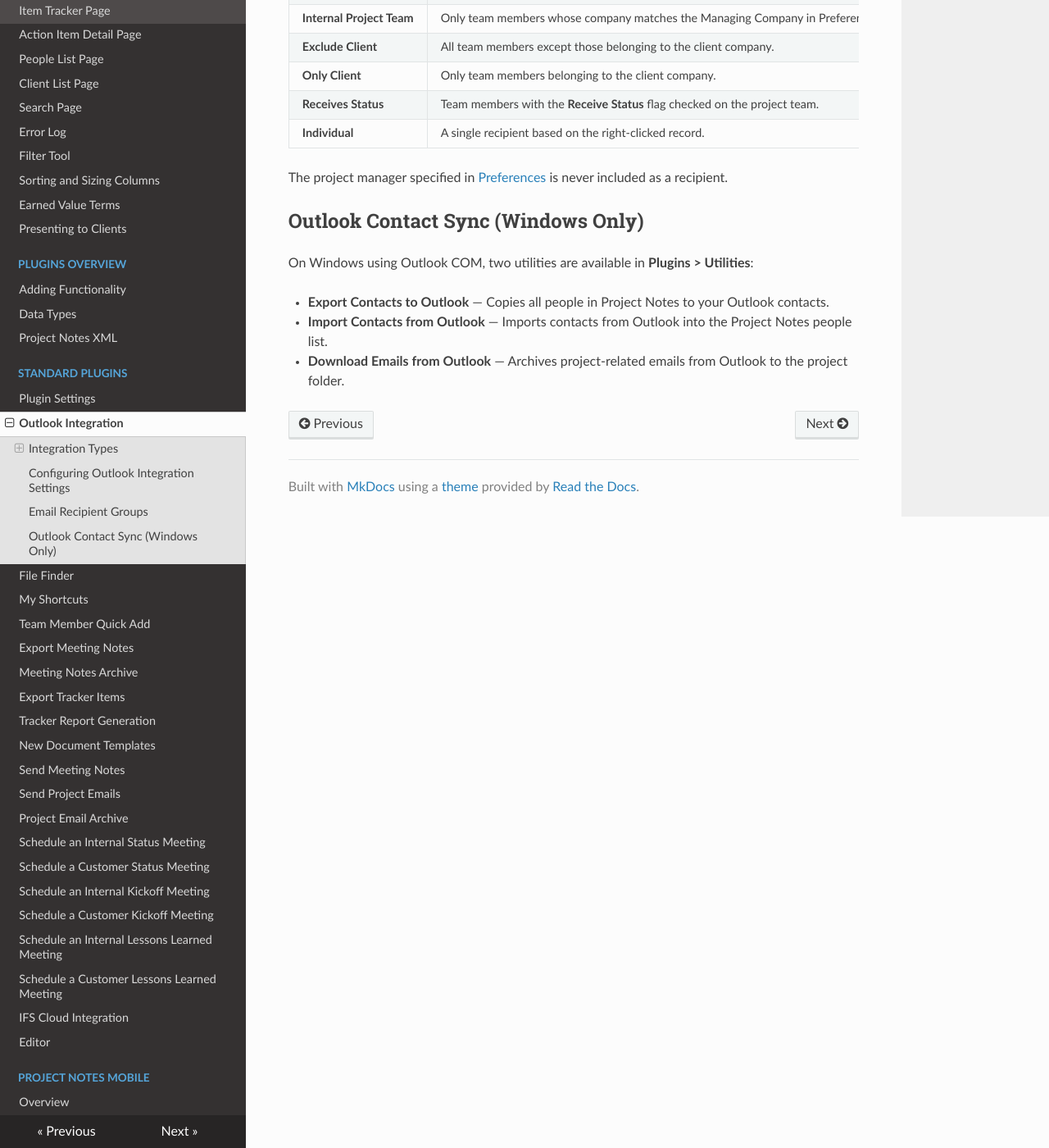
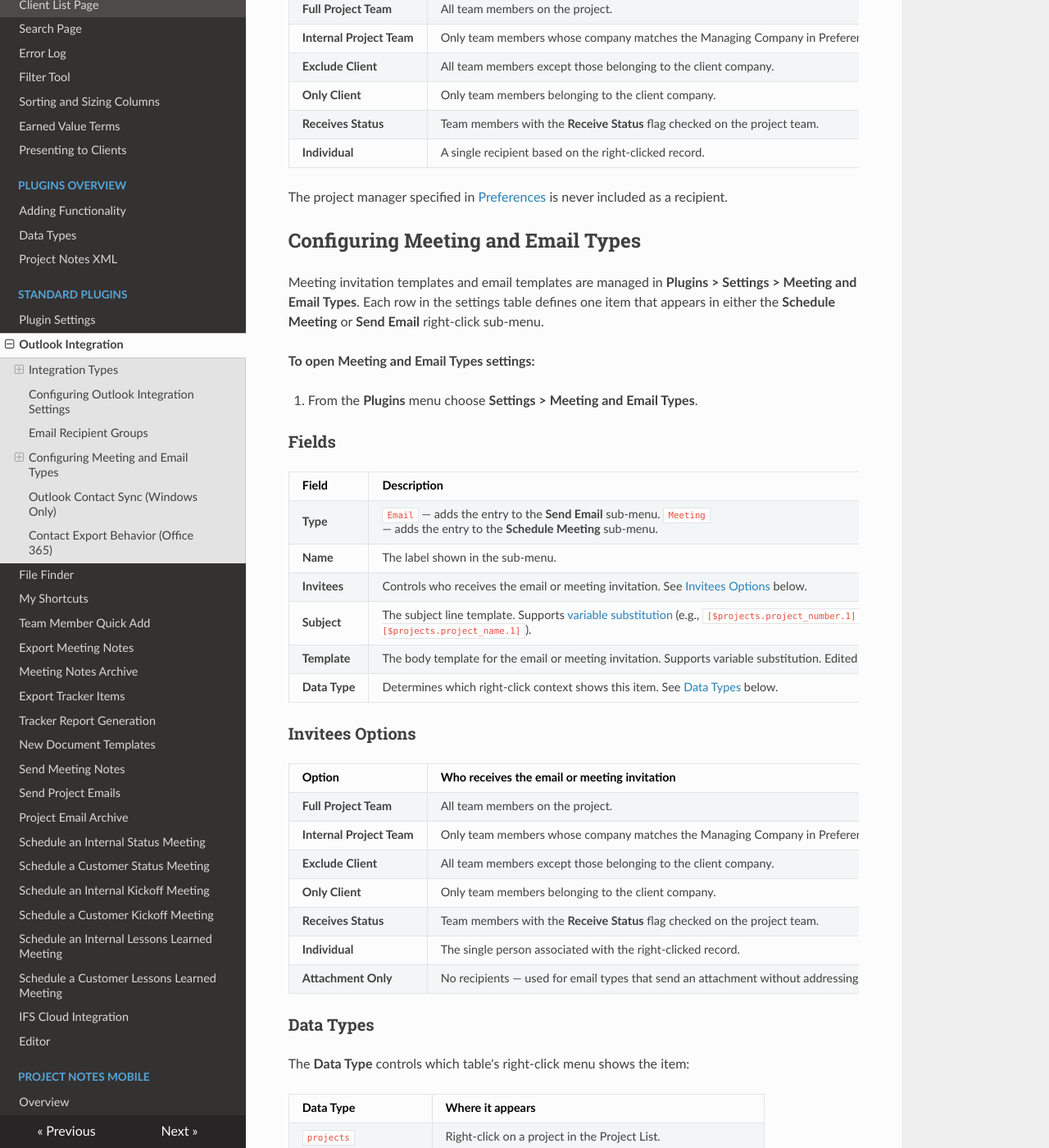
Before and after one commit to kestermckinney/ProjectNotes, an MkDocs documentation site: the page built from docs/StandardPlugins/OutlookIntegration.md, in a window 1280 px wide and 1400 px high, scrolled down 1721 px. Shown: the whole window at 82% size. Built offline with MkDocs 1.6.1, drawn with Linux system fonts in a browser that asks for light colours; nearby versions of some CDN libraries; some of the changed text lies outside the part shown.

Commit message:
Added the quick add plugin to the install.  Also updated documentation around the outlook integration

```diff
--- a/docs/StandardPlugins/OutlookIntegration.md
+++ b/docs/StandardPlugins/OutlookIntegration.md
@@ -9,7 +9,10 @@ Project Notes can send emails and schedule meetings using one of two methods. Yo
 When **Integration Type** is set to **Office 365 Application**, Project Notes uses the Microsoft Graph API to send email and schedule meetings. This method works on Windows, macOS, and Linux.
 
 Requirements:
-- An **Azure Active Directory** app registration with `Mail.Send` and `Calendars.ReadWrite` permissions
+- An **Azure Active Directory** app registration with the following permissions:
+  - `Mail.Send` — for sending email
+  - `Calendars.ReadWrite` — for scheduling meetings
+  - `Contacts.ReadWrite` — for importing and exporting contacts
 - The **Application ID** and **Tenant ID** entered in the Outlook Integration settings
 
 When Project Notes first needs to authenticate, it opens a browser window for you to sign in with your Microsoft 365 account. The token is cached so you are not prompted on every action.
@@ -58,6 +61,82 @@ When sending an email or scheduling a meeting, Project Notes automatically deter
 
 The project manager specified in [Preferences](<../InterfaceOverview/Preferences.md>) is never included as a recipient.
 
+## Configuring Meeting and Email Types
+
+Meeting invitation templates and email templates are managed in **Plugins > Settings > Meeting and Email Types**. Each row in the settings table defines one item that appears in either the **Schedule Meeting** or **Send Email** right-click sub-menu.
+
+**To open Meeting and Email Types settings:**
+
+1. From the **Plugins** menu choose **Settings > Meeting and Email Types**.
+
+### Fields
+
+| Field | Description |
+| :--- | :--- |
+| **Type** | `Email` — adds the entry to the **Send Email** sub-menu. `Meeting` — adds the entry to the **Schedule Meeting** sub-menu. |
+| **Name** | The label shown in the sub-menu. |
+| **Invitees** | Controls who receives the email or meeting invitation. See [Invitees Options](#invitees-options) below. |
+| **Subject** | The subject line template. Supports [variable substitution](<PluginSettings.md#variable-replacement-in-plugins>) (e.g., `[$projects.project_number.1] [$projects.project_name.1]`). |
+| **Template** | The body template for the email or meeting invitation. Supports variable substitution. Edited as rich text. |
+| **Data Type** | Determines which right-click context shows this item. See [Data Types](#data-types) below. |
+
+### Invitees Options
+
+| Option | Who receives the email or meeting invitation |
+| :--- | :--- |
+| **Full Project Team** | All team members on the project. |
+| **Internal Project Team** | Only team members whose company matches the Managing Company in Preferences. |
+| **Exclude Client** | All team members except those belonging to the client company. |
+| **Only Client** | Only team members belonging to the client company. |
+| **Receives Status** | Team members with the **Receive Status** flag checked on the project team. |
+| **Individual** | The single person associated with the right-clicked record. |
+| **Attachment Only** | No recipients — used for email types that send an attachment without addressing it to specific people. |
+
+### Data Types
+
+The **Data Type** controls which table's right-click menu shows the item:
+
+| Data Type | Where it appears |
+| :--- | :--- |
+| `projects` | Right-click on a project in the Project List. |
+| `people` | Right-click on a person in the People List. |
+| `project_people` | Right-click on a team member in the project team. |
+| `project_locations` | Right-click on a file/location entry in the project. |
+| `project_notes` | Right-click on a meeting or note in the Project Notes panel. |
+| `meeting_attendees` | Right-click on an attendee in a meeting. |
+| `item_tracker` | Right-click on a tracker item. |
+| `item_tracker_updates` | Right-click on a tracker item update. |
+
+### Default Types
+
+Project Notes ships with the following types pre-configured:
+
+**Meetings** (appear in the **Schedule Meeting** sub-menu):
+
+| Name | Invitees | Subject Template |
+| :--- | :--- | :--- |
+| Project Kickoff | Full Project Team | `[$projects.project_number.1] [$projects.project_name.1] - Project Kickoff` |
+| Project Kickoff (Internal) | Exclude Client | `[$projects.project_number.1] [$projects.project_name.1] - Project Kickoff (Internal)` |
+| Project Status | Full Project Team | `[$projects.project_number.1] [$projects.project_name.1] - Project Status` |
+| Project Status (Internal) | Exclude Client | `[$projects.project_number.1] [$projects.project_name.1] - Project Status (Internal)` |
+| Lessons Learned | Full Project Team | `[$projects.project_number.1] [$projects.project_name.1] - Lessons Learned` |
+| Lessons Learned (Internal) | Exclude Client | `[$projects.project_number.1] [$projects.project_name.1] - Lessons Learned (Internal)` |
+| Proposal Working | Exclude Client | `[$projects.project_number.1] [$projects.project_name.1] - Proposal Working Meeting` |
+
+Each meeting type has a pre-built agenda in its **Template** field. You can edit any template to match your organization's standards.
+
+**Emails** (appear in the **Send Email** sub-menu):
+
+| Name | Invitees | Data Type |
+| :--- | :--- | :--- |
+| Individual | Individual | `people` |
+| Attendee | Individual | `meeting_attendees` |
+| Team Member | Individual | `project_people` |
+| Non-Client | Exclude Client | `projects` |
+| Full Team | Full Project Team | `projects` |
+| Internal Project Team | Internal Project Team | `projects` |
+| Attachment | Attachment Only | `project_locations` |
+
 ## Outlook Contact Sync (Windows Only)
 
 On Windows using Outlook COM, two utilities are available in **Plugins > Utilities**:
@@ -65,3 +144,7 @@ On Windows using Outlook COM, two utilities are available in **Plugins > Utiliti
 - **Export Contacts to Outlook** — Copies all people in Project Notes to your Outlook contacts.
 - **Import Contacts from Outlook** — Imports contacts from Outlook into the Project Notes people list.
 - **Download Emails from Outlook** — Archives project-related emails from Outlook to the project folder.
+
+## Contact Export Behavior (Office 365)
+
+When using the **Office 365 Application** integration, contact export adds new contacts to your Microsoft 365 account but does **not** overwrite existing contacts. If a contact already exists in your Microsoft 365 contacts, it is skipped — no fields are updated or merged. To update an existing contact, edit it directly in Outlook or your Microsoft 365 account.
```
Also changed, not shown: docs/StandardPlugins/SendProjectEmails.md (+3 -1 lines), 1 other file.
